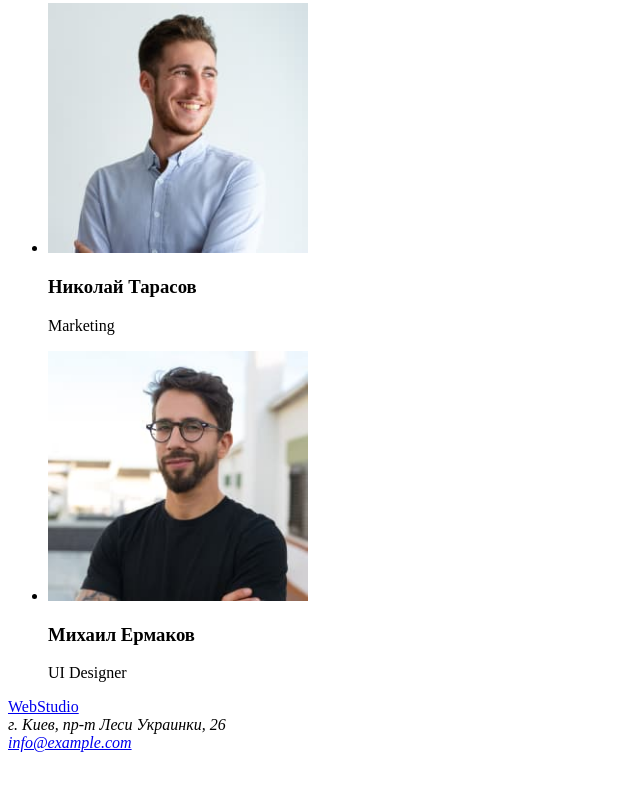
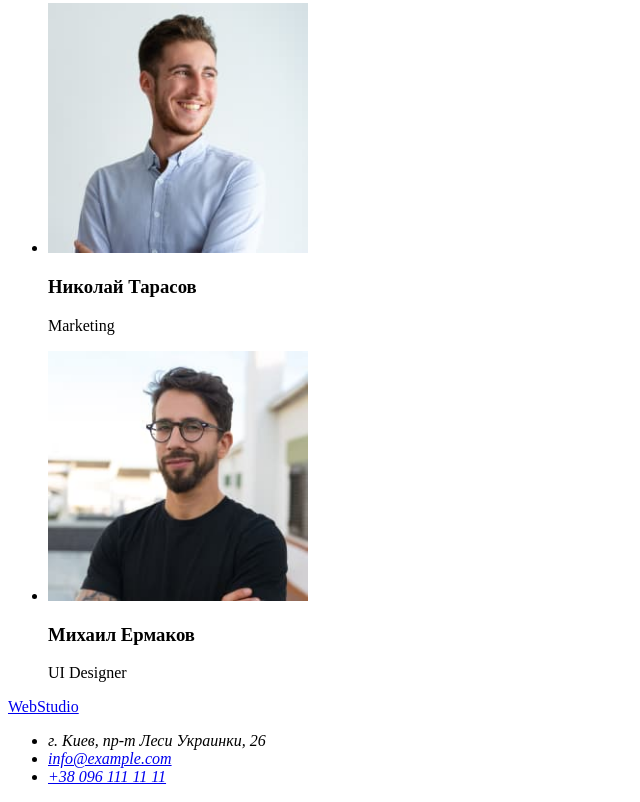
Before and after one commit to topalov92/goit-markup-hw-01, a plain HTML site: page index.html in a window 1280 px wide. Shown: the part 2047-2849 px from the top of the page, without its empty margins (0-640 px from the left). Before the commit the page ends 2807 px from the top, so only its background shows below. Drawn offline with Linux system fonts and the light colour scheme.

Commit message:
Update index.html

```diff
--- a/index.html
+++ b/index.html
@@ -100,9 +100,11 @@
     <footer>
         <a href="/">WebStudio</a>
         <address>
-            г. Киев, пр-т Леси Украинки, 26 <br />
-           <a href="mailto:">info@example.com</a><br />
-           <a href="tel:+380991111111"></a>
+            <ul>
+           <li>г. Киев, пр-т Леси Украинки, 26</li>
+           <li><a href="mailto:info@example.com">info@example.com</a></li>
+           <li><a href="tel:+380991111111">+38 096 111 11 11</a></li>
+           </ul>
         </address>
     </footer>
 </body>
```
